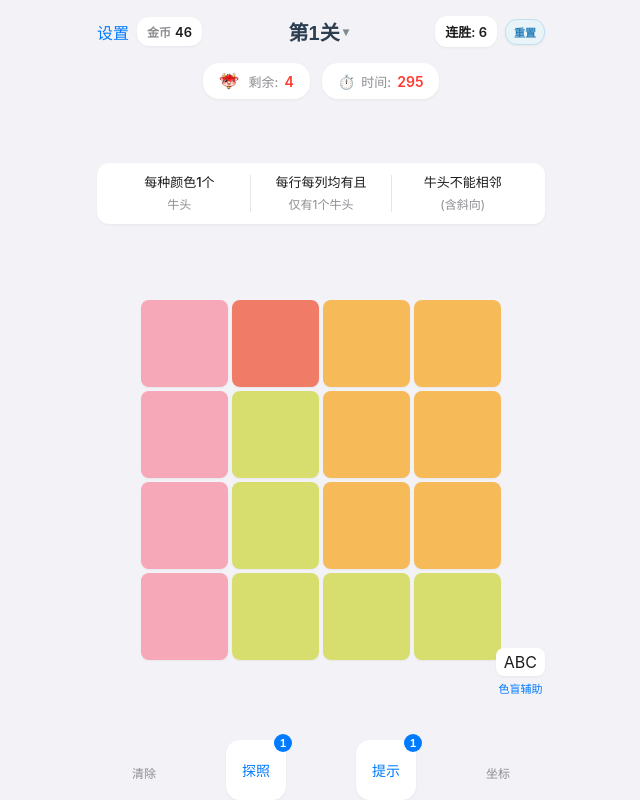
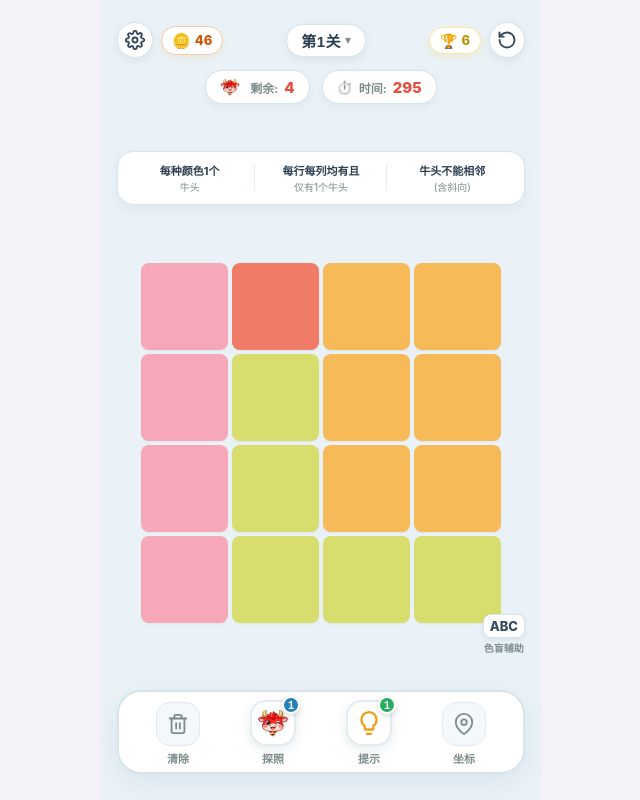
Before and after one commit to aigc17/niulai-sudoku-h5, a website built with Vite: page index.html in a window 1280 px wide. Shown: the whole page, without its empty margins (319-959 px from the left). Built offline with nearby package versions, Linux system fonts and the light colour scheme.

Commit message:
feat: redesign game HUD & 3D bottom toolbar dock, optimize vertical safe-area padding

```diff
--- a/src/styles/main.css
+++ b/src/styles/main.css
@@ -46,21 +46,22 @@ body {
 
 .game-container {
   width: 100%;
-  max-width: 480px;
+  max-width: 440px;
   height: 100vh;
   display: flex;
   flex-direction: column;
   justify-content: space-between;
-  padding: calc(var(--safe-top) + 16px) 16px var(--safe-bottom) 16px;
-  background: var(--bg-color);
+  padding: max(22px, env(safe-area-inset-top, 22px)) 16px max(24px, env(safe-area-inset-bottom, 24px)) 16px;
+  background: #EAF2F8;
   position: relative;
+  box-sizing: border-box;
 }
 
 /* ================= 顶部 HUD ================= */
 .hud-header {
   display: flex;
   flex-direction: column;
-  gap: 12px;
+  gap: 10px;
 }
 
 .hud-top-row {
@@ -75,31 +76,46 @@ body {
   gap: 8px;
 }
 
-.icon-btn {
-  background: none;
-  border: none;
-  font-size: 16px;
-  font-weight: 500;
-  color: var(--primary-color);
+.game-icon-btn {
+  width: 36px;
+  height: 36px;
+  border-radius: 50%;
+  background: #FFFFFF;
+  border: 1.5px solid #D6E4EC;
+  color: #34495E;
+  display: inline-flex;
+  align-items: center;
+  justify-content: center;
+  box-shadow: 0 3px 8px rgba(44, 62, 80, 0.08);
   cursor: pointer;
+  transition: transform 0.15s ease, background 0.15s ease;
+}
+.game-icon-btn:active {
+  transform: scale(0.92);
+  background: #F2F7FA;
+}
+.hud-svg-icon {
+  width: 20px;
+  height: 20px;
 }
 
-.resource-badge, .streak-badge {
-  display: flex;
+.coin-badge {
+  display: inline-flex;
   align-items: center;
   gap: 4px;
-  background: var(--card-bg);
-  padding: 6px 10px;
-  border-radius: 12px;
+  background: #FFFFFF;
+  border: 1.5px solid #F5CBA7;
+  padding: 4px 10px;
+  border-radius: 20px;
+  box-shadow: 0 3px 8px rgba(243, 156, 18, 0.12);
+}
+.coin-icon {
+  font-size: 15px;
+}
+.badge-val {
   font-size: 13px;
-  font-weight: 600;
-  color: var(--text-dark);
-  box-shadow: 0 1px 3px rgba(0,0,0,0.05);
-}
-
-.badge-label {
-  color: var(--text-gray);
-  font-size: 12px;
+  font-weight: 800;
+  color: #D35400;
 }
 
 .hud-center-group {
@@ -107,96 +123,119 @@ body {
 }
 
 .level-title-btn {
-  background: none;
-  border: none;
-  font-size: 18px;
-  font-weight: 600;
-  color: var(--text-dark);
+  background: #FFFFFF;
+  border: 1.5px solid #D6E4EC;
+  border-radius: 20px;
+  padding: 5px 14px;
+  box-shadow: 0 3px 8px rgba(44, 62, 80, 0.08);
   cursor: pointer;
   display: inline-flex;
   align-items: center;
   gap: 4px;
+  transition: transform 0.15s ease;
+}
+.level-title-btn:active {
+  transform: scale(0.95);
+}
+.level-title-text {
+  font-size: 15px;
+  font-weight: 900;
+  color: #2C3E50;
+  letter-spacing: 0.5px;
+}
+.level-arrow {
+  font-size: 12px;
+  color: #7F8C8D;
 }
 
-.level-arrow {
-  font-size: 12px;
-  color: var(--text-gray);
+.streak-badge {
+  display: inline-flex;
+  align-items: center;
+  gap: 4px;
+  background: #FFFFFF;
+  border: 1.5px solid #F9E79F;
+  padding: 4px 10px;
+  border-radius: 20px;
+  box-shadow: 0 3px 8px rgba(241, 196, 15, 0.15);
 }
-
-.quick-reset-btn {
-  background: var(--card-bg);
-  border: none;
-  color: var(--text-red);
+.trophy-icon {
+  font-size: 14px;
+}
+.streak-text {
   font-size: 13px;
-  font-weight: 500;
-  padding: 6px 12px;
-  border-radius: 12px;
-  cursor: pointer;
-  box-shadow: 0 1px 3px rgba(0,0,0,0.05);
+  font-weight: 800;
+  color: #B7950B;
 }
 
 .hud-status-row {
   display: flex;
   justify-content: center;
   gap: 12px;
-  margin-top: 4px;
+  margin-top: 2px;
 }
 
 .status-pill {
   display: flex;
   align-items: center;
   gap: 6px;
-  background: var(--card-bg);
-  padding: 8px 16px;
-  border-radius: 16px;
-  font-size: 14px;
-  font-weight: 500;
-  color: var(--text-dark);
-  box-shadow: 0 1px 3px rgba(0,0,0,0.05);
+  background: #FFFFFF;
+  border: 1.5px solid #D6E4EC;
+  padding: 6px 14px;
+  border-radius: 20px;
+  font-size: 13px;
+  font-weight: 700;
+  color: #2C3E50;
+  box-shadow: 0 3px 8px rgba(44, 62, 80, 0.06);
 }
 
 .pill-label {
-  color: var(--text-gray);
-  font-size: 13px;
+  color: #7F8C8D;
+  font-size: 12px;
 }
 
 .highlight-red {
-  color: var(--text-red);
-  font-weight: 600;
+  color: #E74C3C;
+  font-size: 15px;
+  font-weight: 800;
 }
 
 /* ================= 规则胶囊 ================= */
 .rules-card-container {
   display: flex;
-  background: var(--card-bg);
-  border-radius: 12px;
-  padding: 12px;
-  margin: 12px 0;
-  box-shadow: 0 1px 3px rgba(0,0,0,0.05);
+  background: #FFFFFF;
+  border: 1.5px solid #D6E4EC;
+  border-radius: 16px;
+  padding: 8px 6px;
+  box-shadow: 0 4px 12px rgba(44, 62, 80, 0.06);
 }
 
 .rule-card {
   flex: 1;
   text-align: center;
-  border-right: 1px solid #E5E5EA;
-  padding: 0 4px;
+  padding: 2px 4px;
+  position: relative;
 }
 
-.rule-card:last-child {
-  border-right: none;
+.rule-card:not(:last-child)::after {
+  content: "";
+  position: absolute;
+  right: 0;
+  top: 15%;
+  height: 70%;
+  width: 1px;
+  background-color: #E2EDF3;
 }
 
 .rule-title {
-  font-size: 13px;
-  font-weight: 500;
-  color: var(--text-dark);
-  line-height: 1.2;
+  font-size: 11px;
+  font-weight: 700;
+  color: #2C3E50;
 }
 
 .rule-sub {
-  font-size: 12px;
-  color: var(--text-gray);
-  margin-top: 4px;
+  font-size: 10px;
+  color: #7F8C8D;
+  margin-top: 1px;
 }
 
 /* ================= 主棋盘区域 ================= */
@@ -367,69 +406,55 @@ body {
   object-fit: contain;
 }
 
-/* 顶部交互按钮样式 */
-.level-title-btn {
-  background: none;
-  border: none;
-  font-size: 20px;
-  font-weight: 800;
-  color: #2C3E50;
-  cursor: pointer;
-  display: inline-flex;
-  align-items: center;
-  gap: 3px;
-}
-
-.level-arrow {
-  font-size: 12px;
-  color: #7F8C8D;
-}
-
-.quick-reset-btn {
-  background: #E8F4F8;
-  border: 1px solid #BEE1F1;
-  color: #2980B9;
-  font-size: 11px;
-  font-weight: bold;
-  padding: 4px 8px;
-  border-radius: 12px;
-  cursor: pointer;
-}
-
 /* 色盲模式浮动按钮 */
 .colorblind-float-btn {
   position: absolute;
-  bottom: -36px;
+  bottom: -32px;
   right: 0;
   display: flex;
   flex-direction: column;
   align-items: center;
   cursor: pointer;
+  z-index: 10;
+  transition: transform 0.15s ease;
+}
+.colorblind-float-btn:active {
+  transform: scale(0.92);
 }
 
 .cb-icon {
-  font-size: 16px;
-  background: var(--card-bg);
+  font-size: 13px;
+  font-weight: 800;
+  background: #FFFFFF;
+  border: 1.5px solid #D6E4EC;
   border-radius: 8px;
-  padding: 4px 8px;
-  box-shadow: 0 1px 3px rgba(0,0,0,0.05);
+  padding: 3px 6px;
+  box-shadow: 0 2px 6px rgba(44, 62, 80, 0.08);
+  color: #34495E;
 }
 
 .cb-text {
-  font-size: 11px;
-  color: var(--primary-color);
-  margin-top: 4px;
+  font-size: 10px;
+  font-weight: 700;
+  color: #7F8C8D;
+  margin-top: 2px;
 }
 
-/* ================= 底部工具栏 ================= */
+/* ================= 底部 3D 游戏道具工具栏 ================= */
 .bottom-toolbar {
-  margin-top: 16px;
+  margin-top: 8px;
+  margin-bottom: 2px;
 }
 
 .toolbar-wrapper {
+  background: #FFFFFF;
+  border: 2px solid #D6E4EC;
+  border-radius: 24px;
+  padding: 8px 12px 6px 12px;
   display: flex;
   justify-content: space-around;
-  align-items: center;
+  align-items: flex-end;
+  box-shadow: 0 8px 24px rgba(52, 73, 94, 0.08);
 }
 
 .tool-btn {
@@ -439,61 +464,94 @@ body {
   flex-direction: column;
   align-items: center;
   cursor: pointer;
+  padding: 0 4px;
+  position: relative;
+  transition: transform 0.15s ease;
+}
+.tool-btn:active {
+  transform: scale(0.92);
 }
 
-.tool-icon {
-  font-size: 24px;
+.tool-icon-wrapper {
+  width: 44px;
+  height: 44px;
+  border-radius: 14px;
+  background: #F4F8FA;
+  border: 1.5px solid #DCE9F0;
+  display: flex;
+  align-items: center;
+  justify-content: center;
+  color: #7F8C8D;
+  transition: all 0.2s ease;
 }
 
-.tool-name {
-  font-size: 12px;
-  color: var(--text-gray);
-  margin-top: 6px;
+.tool-svg {
+  width: 22px;
+  height: 22px;
 }
 
-.action-coords.active .tool-name {
-  color: var(--primary-color);
-  font-weight: 500;
+.action-coords.active .tool-icon-wrapper {
+  background: #E8F8F5;
+  border-color: #2ECC71;
+  color: #27AE60;
+  box-shadow: 0 0 10px rgba(46, 204, 113, 0.3);
 }
 
-.prop-card {
-  background: var(--card-bg);
-  border-radius: 14px;
-  width: 60px;
-  height: 60px;
+.prop-card-3d {
+  width: 46px;
+  height: 46px;
+  background: #FFFFFF;
+  border-radius: 16px;
+  border: 2px solid #E2EDF3;
+  box-shadow: 0 4px 12px rgba(44, 62, 80, 0.1);
   display: flex;
-  flex-direction: column;
   align-items: center;
   justify-content: center;
   position: relative;
-  box-shadow: 0 1px 3px rgba(0,0,0,0.05);
 }
 
-.prop-text-icon {
-  font-size: 14px;
-  font-weight: 500;
-  color: var(--primary-color);
+.prop-bull-icon {
+  width: 32px;
+  height: 32px;
+  object-fit: contain;
 }
 
-.prop-badge {
+.prop-lightbulb-svg {
+  width: 26px;
+  height: 26px;
+}
+
+.prop-badge-pill {
   position: absolute;
   top: -6px;
   right: -6px;
-  background: var(--primary-color);
-  color: #FFF;
+  background: #2980B9;
+  color: #FFFFFF;
   font-size: 11px;
-  font-weight: 600;
+  font-weight: 900;
   min-width: 18px;
   height: 18px;
+  border-radius: 9px;
   display: flex;
   align-items: center;
   justify-content: center;
-  border-radius: 9px;
   padding: 0 4px;
+  border: 2px solid #FFFFFF;
+  box-shadow: 0 2px 6px rgba(0,0,0,0.15);
 }
 
-.badge-plus {
-  background: #34C759;
+.prop-badge-pill.badge-green {
+  background: #27AE60;
+}
+
+.tool-label {
+  font-size: 11px;
+  font-weight: 700;
+  color: #7F8C8D;
+  margin-top: 4px;
+}
+.action-coords.active .tool-label {
+  color: #27AE60;
 }
 
 .prop-btn.disabled {
--- a/src/ui/hudRenderer.ts
+++ b/src/ui/hudRenderer.ts
@@ -50,25 +50,35 @@ export class HudRenderer {
     this.headerEl.innerHTML = `
       <div class="hud-top-row">
         <div class="hud-left-group">
-          <button id="btn-settings" class="icon-btn" aria-label="设置" title="游戏设置">设置</button>
+          <button id="btn-settings" class="game-icon-btn settings-btn" aria-label="设置" title="游戏设置">
+            <svg class="hud-svg-icon" viewBox="0 0 24 24" fill="none" stroke="currentColor" stroke-width="2.2" stroke-linecap="round" stroke-linejoin="round">
+              <circle cx="12" cy="12" r="3"></circle>
+              <path d="M19.4 15a1.65 1.65 0 0 0 .33 1.82l.06.06a2 2 0 0 1 0 2.83 2 2 0 0 1-2.83 0l-.06-.06a1.65 1.65 0 0 0-1.82-.33 1.65 1.65 0 0 0-1 1.51V21a2 2 0 0 1-2 2 2 2 0 0 1-2-2v-.09A1.65 1.65 0 0 0 9 19.4a1.65 1.65 0 0 0-1.82.33l-.06.06a2 2 0 0 1-2.83 0 2 2 0 0 1 0-2.83l.06-.06a1.65 1.65 0 0 0 .33-1.82 1.65 1.65 0 0 0-1.51-1H3a2 2 0 0 1-2-2 2 2 0 0 1 2-2h.09A1.65 1.65 0 0 0 4.6 9a1.65 1.65 0 0 0-.33-1.82l-.06-.06a2 2 0 0 1 0-2.83 2 2 0 0 1 2.83 0l.06.06a1.65 1.65 0 0 0 1.82.33H9a1.65 1.65 0 0 0 1-1.51V3a2 2 0 0 1 2-2 2 2 0 0 1 2 2v.09a1.65 1.65 0 0 0 1 1.51 1.65 1.65 0 0 0 1.82-.33l.06-.06a2 2 0 0 1 2.83 0 2 2 0 0 1 0 2.83l-.06.06a1.65 1.65 0 0 0-.33 1.82V9a1.65 1.65 0 0 0 1.51 1H21a2 2 0 0 1 2 2 2 2 0 0 1-2 2h-.09a1.65 1.65 0 0 0-1.51 1z"></path>
+            </svg>
+          </button>
           <div class="resource-badge coin-badge">
-            <span class="badge-label">金币</span>
+            <span class="coin-icon">🪙</span>
             <span class="badge-val">${user.coins}</span>
           </div>
         </div>
 
         <div class="hud-center-group">
           <button id="btn-level-title" class="level-title-btn" title="点击选关">
-            第${user.level}关 <span class="level-arrow">▾</span>
+            <span class="level-title-text">第${user.level}关</span>
+            <span class="level-arrow">▾</span>
           </button>
         </div>
 
         <div class="hud-right-group">
           <div class="streak-badge">
-            <span class="streak-text">连胜: ${user.streak}</span>
+            <span class="trophy-icon">🏆</span>
+            <span class="streak-text">${user.streak}</span>
           </div>
-          <button id="btn-reset-l1" class="quick-reset-btn" title="回到第 1 关">
-            重置
+          <button id="btn-reset-l1" class="game-icon-btn reset-btn" title="重置本关">
+            <svg class="hud-svg-icon" viewBox="0 0 24 24" fill="none" stroke="currentColor" stroke-width="2.2" stroke-linecap="round" stroke-linejoin="round">
+              <path d="M3 12a9 9 0 1 0 9-9 9.75 9.75 0 0 0-6.74 2.74L3 8"></path>
+              <path d="M3 3v5h5"></path>
+            </svg>
           </button>
         </div>
       </div>
@@ -101,7 +111,7 @@ export class HudRenderer {
 
     this.headerEl.querySelector('#btn-reset-l1')?.addEventListener('click', () => {
       soundManager.playButton();
-      gameState.resetProgress();
+      gameState.clearBoard();
     });
   }
 
@@ -137,31 +147,49 @@ export class HudRenderer {
     this.toolbarEl.innerHTML = `
       <div class="toolbar-wrapper">
         <!-- 清除/重置 -->
-        <button id="btn-clear" class="tool-btn action-clear">
-          <div class="tool-name">清除</div>
+        <button id="btn-clear" class="tool-btn action-clear" title="清空全部标记">
+          <div class="tool-icon-wrapper">
+            <svg class="tool-svg" viewBox="0 0 24 24" fill="none" stroke="currentColor" stroke-width="2" stroke-linecap="round" stroke-linejoin="round">
+              <polyline points="3 6 5 6 21 6"></polyline>
+              <path d="M19 6v14a2 2 0 0 1-2 2H7a2 2 0 0 1-2-2V6m3 0V4a2 2 0 0 1 2-2h4a2 2 0 0 1 2 2v2"></path>
+              <line x1="10" y1="11" x2="10" y2="17"></line>
+              <line x1="14" y1="11" x2="14" y2="17"></line>
+            </svg>
+          </div>
+          <span class="tool-label">清除</span>
         </button>
 
-        <!-- 放大镜/探照道具 -->
-        <button id="btn-detector" class="tool-btn prop-btn ${user.props.detector <= 0 ? 'disabled' : ''}">
-          <div class="prop-card">
-            <span class="prop-text-icon">探照</span>
-            <div class="prop-badge">${user.props.detector}</div>
+        <!-- 探照/牛头探照道具 -->
+        <button id="btn-detector" class="tool-btn prop-btn ${user.props.detector <= 0 ? 'disabled' : ''}" title="探照：随机排除一个不可能的格子">
+          <div class="prop-card-3d">
+            <img src="/bull.png" class="prop-bull-icon" alt="探照" />
+            <div class="prop-badge-pill">${user.props.detector}</div>
           </div>
+          <span class="tool-label">探照</span>
         </button>
 
-        <!-- 提示/灯泡道具 -->
-        <button id="btn-hint" class="tool-btn prop-btn ${user.props.hint <= 0 ? 'disabled' : ''}">
-          <div class="prop-card">
-            <span class="prop-text-icon">提示</span>
-            <div class="prop-badge ${user.props.hint <= 0 ? 'badge-plus' : ''}">
-              ${user.props.hint > 0 ? user.props.hint : '+'}
-            </div>
+        <!-- 提示/神奇灯泡道具 -->
+        <button id="btn-hint" class="tool-btn prop-btn ${user.props.hint <= 0 ? 'disabled' : ''}" title="提示：直接找出一个小牛的正确位置">
+          <div class="prop-card-3d">
+            <svg class="prop-lightbulb-svg" viewBox="0 0 24 24" fill="none" stroke="#F39C12" stroke-width="2" stroke-linecap="round" stroke-linejoin="round">
+              <path d="M9 18h6"></path>
+              <path d="M10 22h4"></path>
+              <path d="M12 2a7 7 0 0 0-7 7c0 2.38 1.19 4.47 3 5.74V17a1 1 0 0 0 1 1h6a1 1 0 0 0 1-1v-2.26c1.81-1.27 3-3.36 3-5.74a7 7 0 0 0-7-7z"></path>
+            </svg>
+            <div class="prop-badge-pill badge-green">${user.props.hint > 0 ? user.props.hint : '+'}</div>
           </div>
+          <span class="tool-label">提示</span>
         </button>
 
         <!-- 坐标开关 -->
-        <button id="btn-coords" class="tool-btn action-coords ${hasCoordinates ? 'active' : ''}">
-          <div class="tool-name">坐标</div>
+        <button id="btn-coords" class="tool-btn action-coords ${hasCoordinates ? 'active' : ''}" title="开启/关闭棋盘行列坐标">
+          <div class="tool-icon-wrapper">
+            <svg class="tool-svg" viewBox="0 0 24 24" fill="none" stroke="currentColor" stroke-width="2" stroke-linecap="round" stroke-linejoin="round">
+              <path d="M21 10c0 7-9 13-9 13s-9-6-9-13a9 9 0 0 1 18 0z"></path>
+              <circle cx="12" cy="10" r="3"></circle>
+            </svg>
+          </div>
+          <span class="tool-label">坐标</span>
         </button>
       </div>
     `;
```
